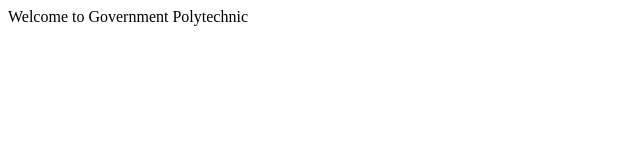
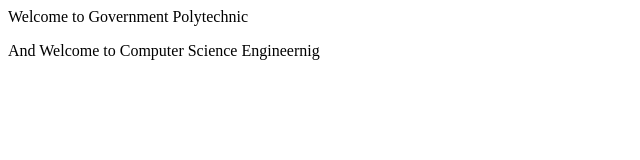
Before and after one commit to abhi72040/localRepo, a plain HTML site: page index.html in a window 1280 px wide. Shown: the whole page, without its empty margins (0-640 px from the left). Drawn offline with Linux system fonts and the light colour scheme.

Commit message:
add new feature

```diff
--- a/index.html
+++ b/index.html
@@ -1 +1,2 @@
 <p>Welcome to Government Polytechnic</p>
+<p>And Welcome to Computer Science Engineernig</p>
```
